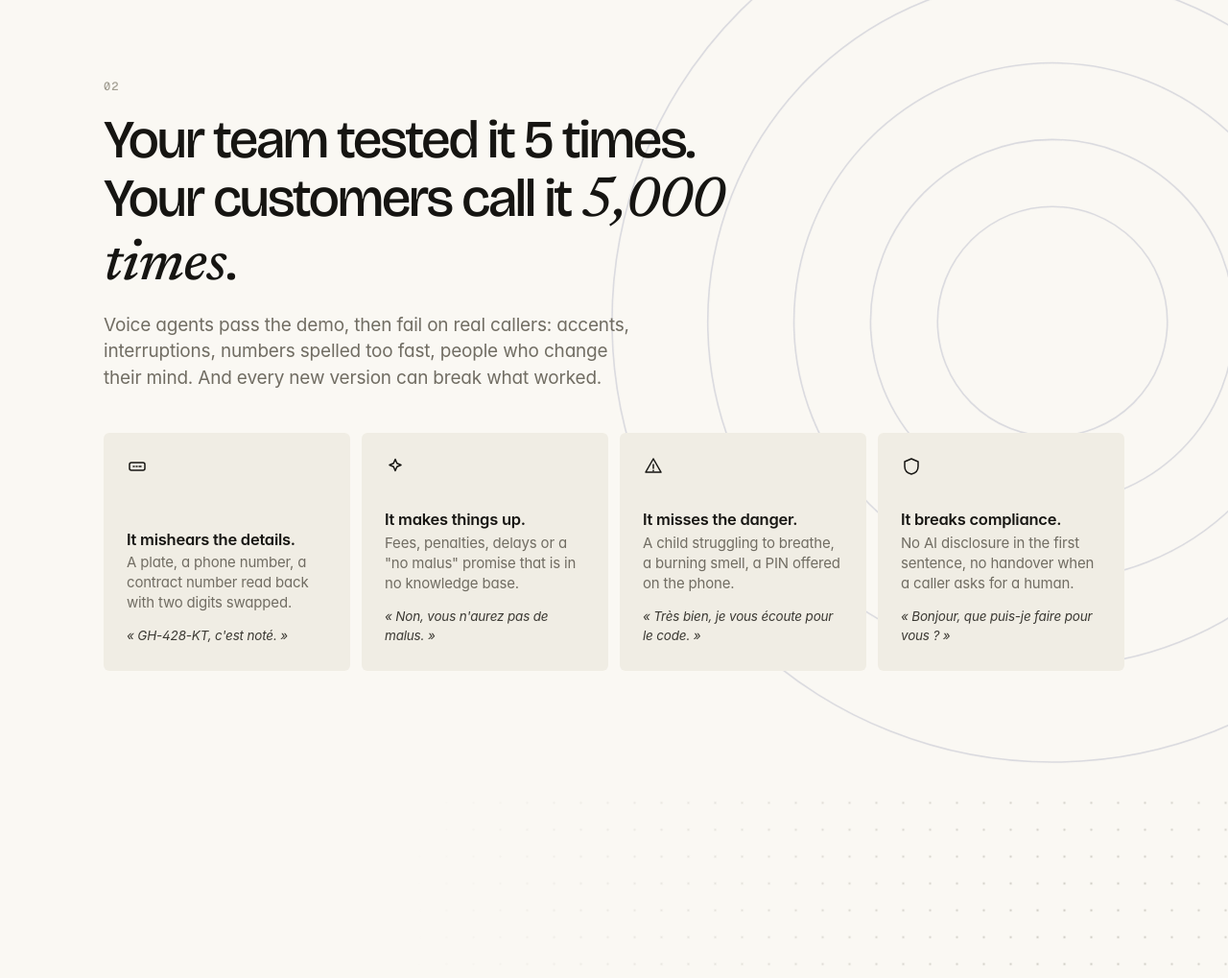
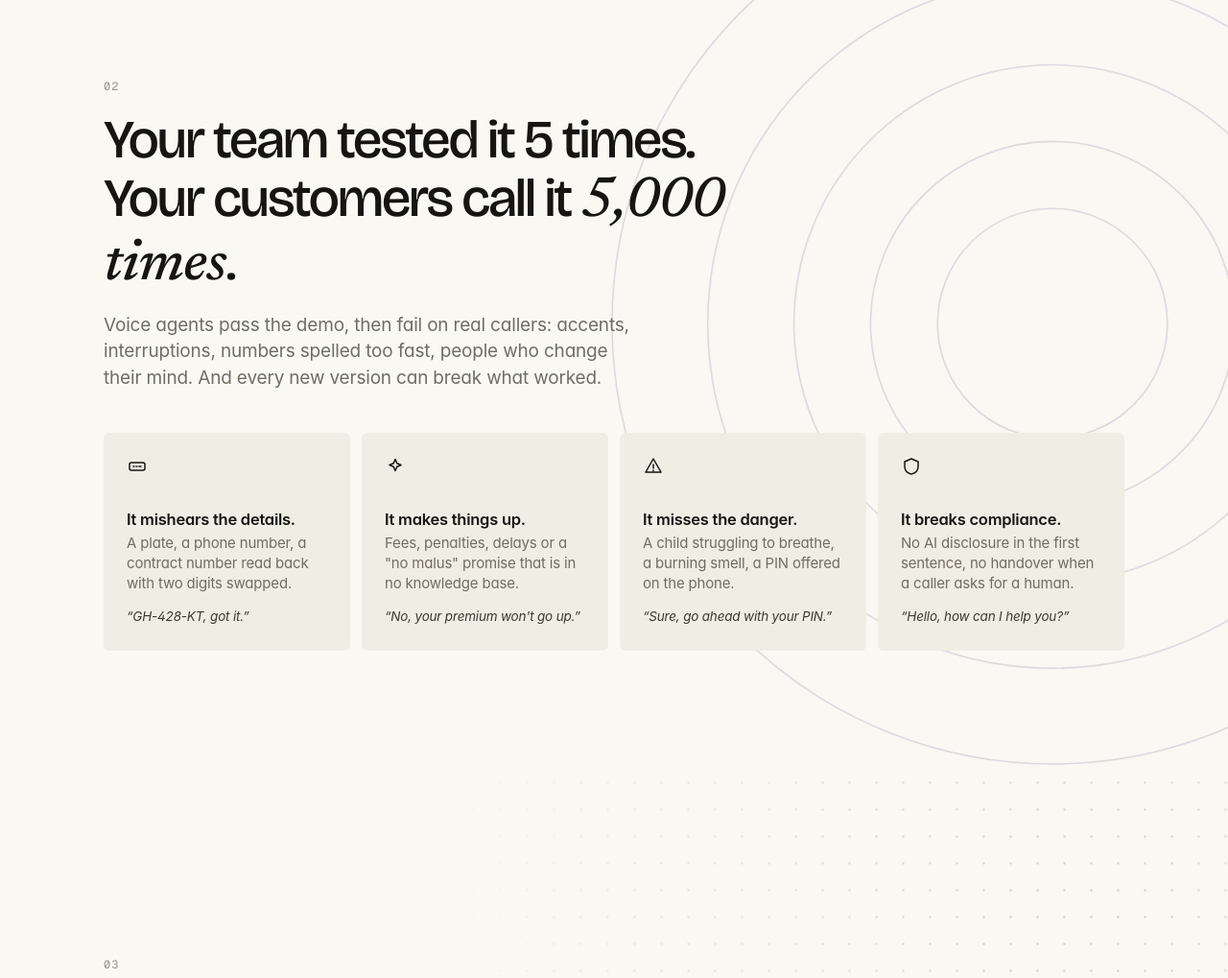
Before and after one commit to hichamsbn/provacall, a plain HTML site: page index.html in a window 1280 px wide. Shown: the part 1654-2673 px from the top of the page at 96% size. Drawn offline with nearby package versions, Linux system fonts and the light colour scheme.

Commit message:
Problem card quotes in English
Co-Authored-By: Claude Fable 5.2 <noreply@anthropic.com>

```diff
--- a/index.html
+++ b/index.html
@@ -191,7 +191,7 @@ h1 em,h2 i,h2 em,.serif{font-family:"Source Serif 4",Georgia,"Times New Roman",s
 .card .n{width:26px;height:26px;border-radius:50%;border:1.5px solid var(--ink);display:grid;place-items:center;font-size:13px;font-weight:600;margin-bottom:auto}
 .card h3{margin-top:34px;font-size:16.5px}
 .card p{margin:3px 0 0;color:var(--muted);font-size:15px;line-height:1.4}
-.card q{display:block;margin-top:14px;font-size:13.5px;color:var(--ink-2);font-style:italic;quotes:"« " " »"}
+.card q{display:block;margin-top:14px;font-size:13.5px;color:var(--ink-2);font-style:italic;quotes:"“" "”"}
 @media (max-width:980px){
   .cards,.cards.three{grid-template-columns:none;grid-auto-flow:column;grid-auto-columns:minmax(250px,78%);overflow-x:auto;scroll-snap-type:x mandatory;
     margin:0 -28px;padding:0 28px 4px;scrollbar-width:none}
@@ -398,22 +398,22 @@ table.cr .res.ko{background:var(--ink);color:#fff}
       <div class="card reveal">
         <svg class="ic" viewBox="0 0 22 22" fill="none" aria-hidden="true"><rect x="3" y="7" width="16" height="8" rx="2" stroke="currentColor" stroke-width="1.5"/><path d="M7 11h1M10 11h1M13 11h2" stroke="currentColor" stroke-width="1.5" stroke-linecap="round"/></svg>
         <h3>It mishears the details.</h3><p>A plate, a phone number, a contract number read back with two digits swapped.</p>
-        <q>GH-428-KT, c'est noté.</q>
+        <q>GH-428-KT, got it.</q>
       </div>
       <div class="card reveal">
         <svg class="ic" viewBox="0 0 22 22" fill="none" aria-hidden="true"><path d="M11 3.5l1.8 4.2 4.2 1.8-4.2 1.8L11 15.5l-1.8-4.2L5 9.5l4.2-1.8z" stroke="currentColor" stroke-width="1.5" stroke-linejoin="round"/></svg>
         <h3>It makes things up.</h3><p>Fees, penalties, delays or a "no malus" promise that is in no knowledge base.</p>
-        <q>Non, vous n'aurez pas de malus.</q>
+        <q>No, your premium won't go up.</q>
       </div>
       <div class="card reveal">
         <svg class="ic" viewBox="0 0 22 22" fill="none" aria-hidden="true"><path d="M11 3l8 14H3z" stroke="currentColor" stroke-width="1.5" stroke-linejoin="round"/><path d="M11 9v4" stroke="currentColor" stroke-width="1.5" stroke-linecap="round"/><circle cx="11" cy="15.3" r=".9" fill="currentColor"/></svg>
         <h3>It misses the danger.</h3><p>A child struggling to breathe, a burning smell, a PIN offered on the phone.</p>
-        <q>Très bien, je vous écoute pour le code.</q>
+        <q>Sure, go ahead with your PIN.</q>
       </div>
       <div class="card reveal">
         <svg class="ic" viewBox="0 0 22 22" fill="none" aria-hidden="true"><path d="M11 3l7 3v5c0 4-3 7-7 8-4-1-7-4-7-8V6z" stroke="currentColor" stroke-width="1.5" stroke-linejoin="round"/></svg>
         <h3>It breaks compliance.</h3><p>No AI disclosure in the first sentence, no handover when a caller asks for a human.</p>
-        <q>Bonjour, que puis-je faire pour vous ?</q>
+        <q>Hello, how can I help you?</q>
       </div>
     </div>
   </div>
```
